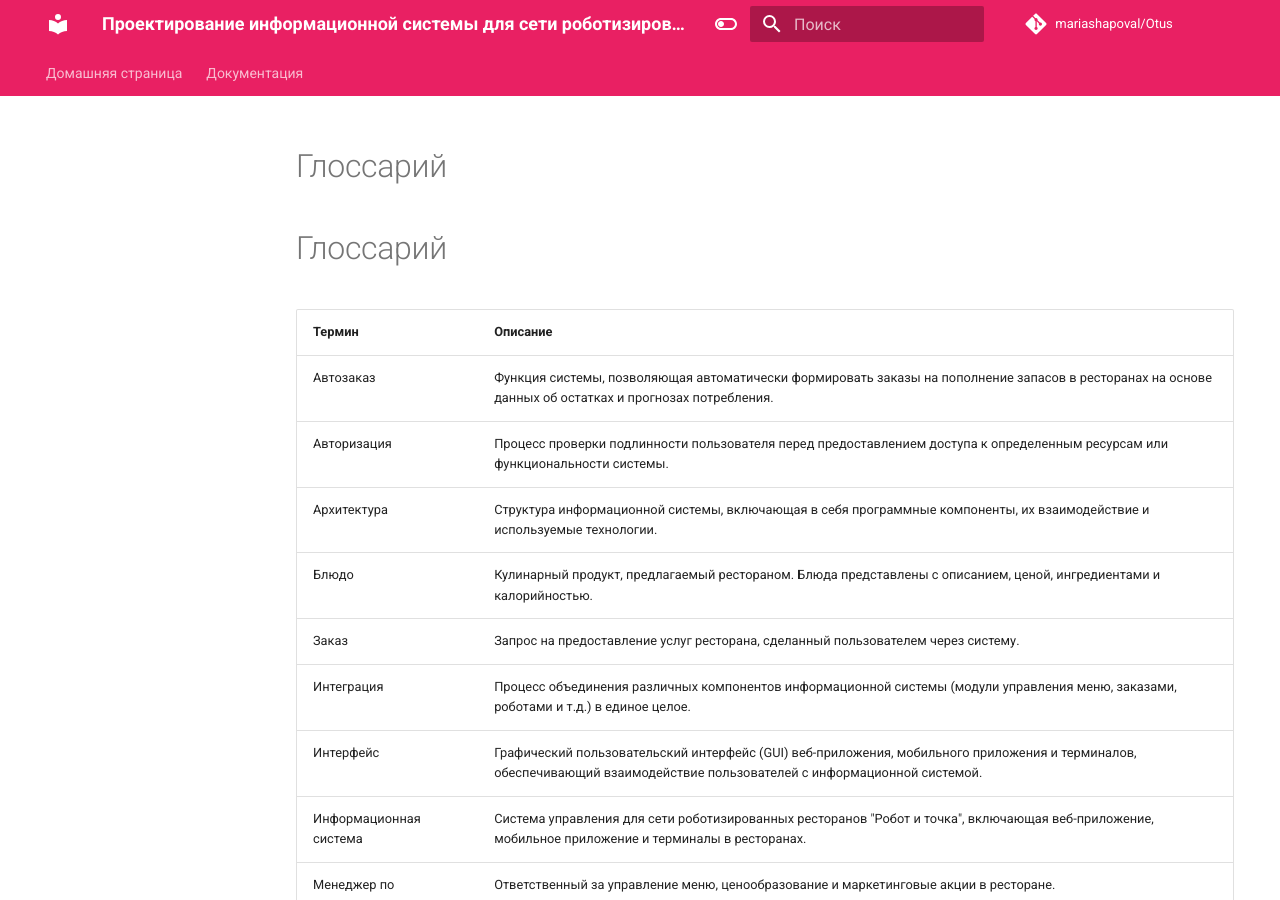
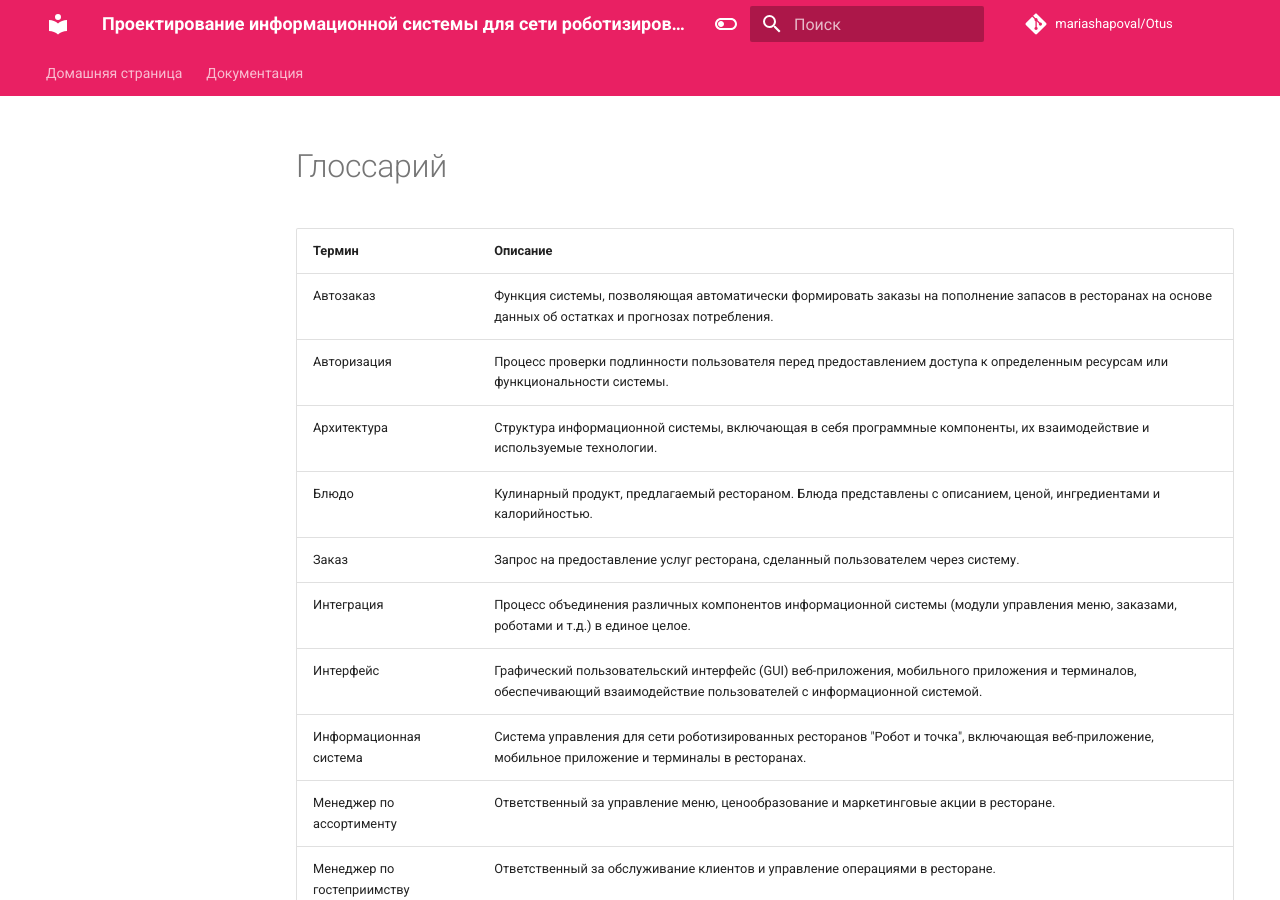
Before and after one commit to mariashapoval/Otus, an MkDocs documentation site: the page built from docs/tasks/glossary.md, in a window 1280 px wide and 900 px high. Built offline with MkDocs 1.6.1 and Material for MkDocs 9.7.7, drawn with Linux system fonts in a browser that asks for light colours; comment, search, counter and statistics services are not loaded.

Commit message:
Update glossary.md

```diff
--- a/docs/tasks/glossary.md
+++ b/docs/tasks/glossary.md
@@ -1,5 +1,3 @@
-# Глоссарий
-
 # Глоссарий
 
 | Термин                | Описание                                                                                                                                                   |
```
